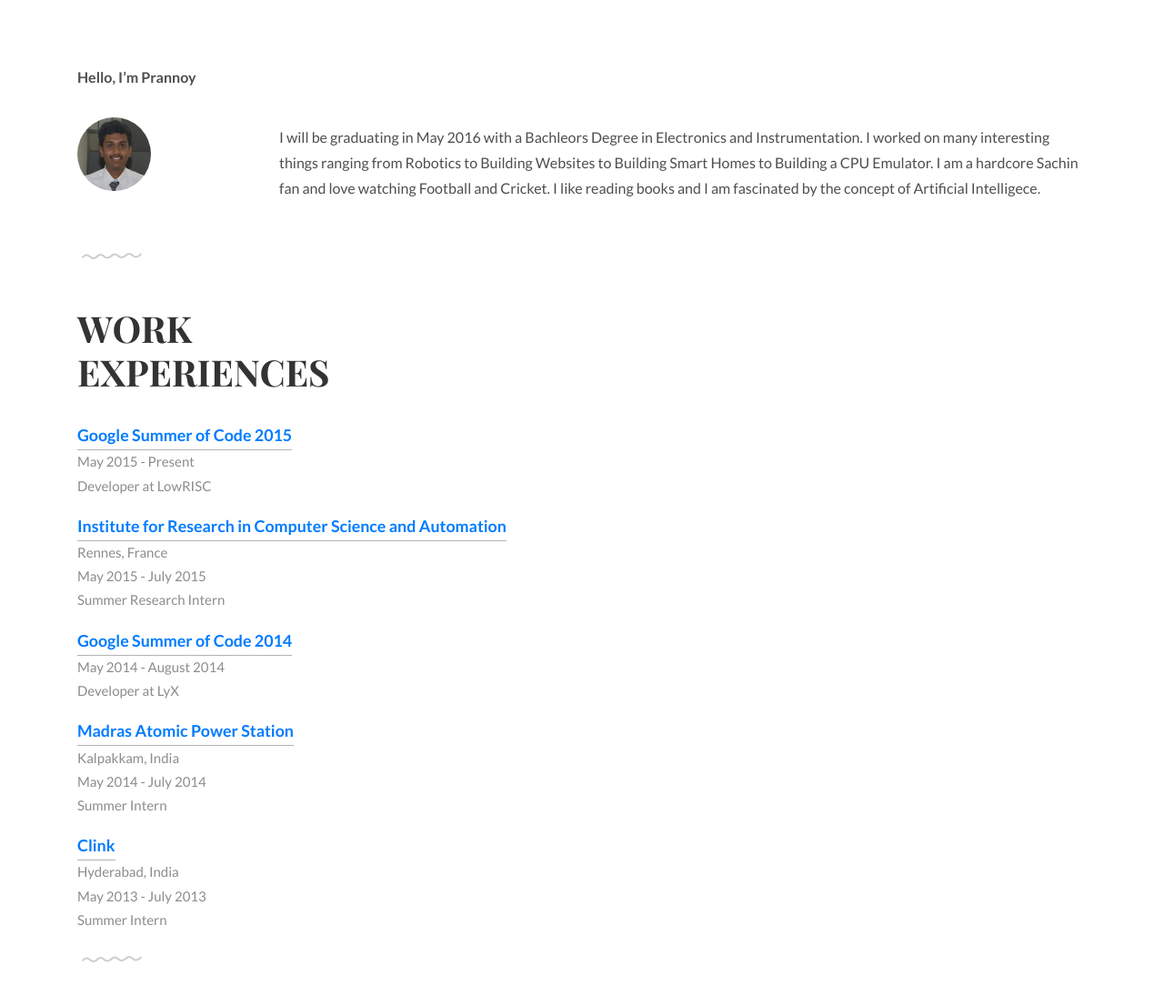
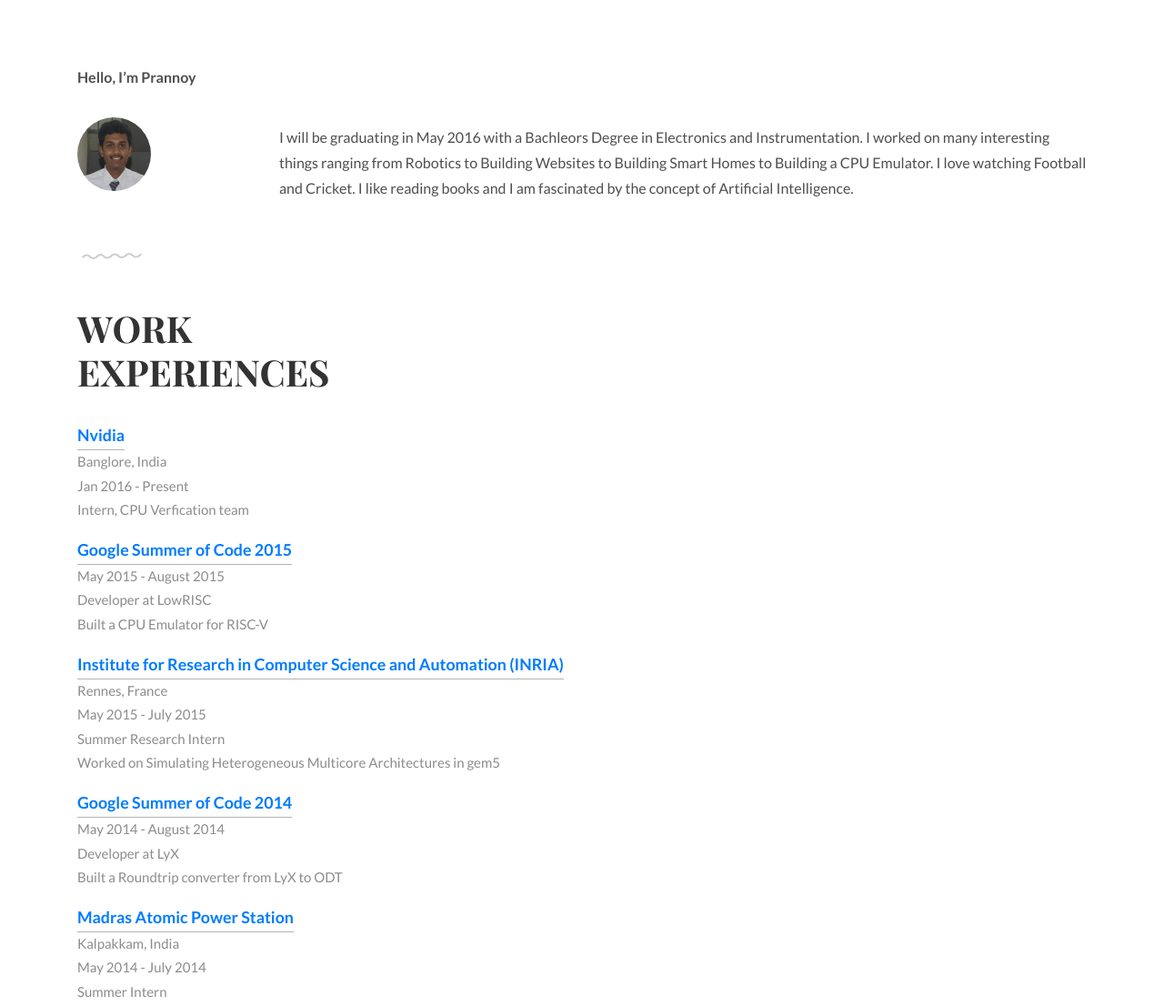
Before and after one commit to prannoyp/prannoyp.github.io, a plain HTML site: page index.html in a window 1280 px wide. Shown: the part 620-1726 px from the top of the page at 91% size. Drawn offline with nearby package versions, Linux system fonts and the light colour scheme; files that its build step writes are made by us from their sources.

Commit message:
Some changes in content and updated work experience

```diff
--- a/index.html
+++ b/index.html
@@ -67,8 +67,7 @@
 					<h2><b><span id="typed"></span></b></h2>
 				</div>
 				<p>
-					I will be graduating in May 2016 with a Bachleors Degree in Electronics and Instrumentation. I worked on many interesting things ranging from Robotics to Building Websites to Building Smart Homes to Building a CPU Emulator. I am a hardcore Sachin fan and love watching Football and Cricket.
-					I like reading books and I am fascinated by the concept of Artificial Intelligece.
+					I will be graduating in May 2016 with a Bachleors Degree in Electronics and Instrumentation. I worked on many interesting things ranging from Robotics to Building Websites to Building Smart Homes to Building a CPU Emulator. I love watching Football and Cricket. I like reading books and I am fascinated by the concept of Artificial Intelligence.
 				</p>
 			</div>
 		</div>
@@ -78,21 +77,30 @@
 	<div class="work section second" id="experiences">
 		<div class="container">
 			<h1>Work<br>Experiences</h1>
+      <ul class="work-list">
+				<li><a href="#">Nvidia</a></li>
+				<li>Banglore, India</li>
+				<li>Jan 2016 - Present</li>
+				<li>Intern, CPU Verfication team</li>
+			</ul>
 			<ul class="work-list">
 				<li><a href="#">Google Summer of Code 2015</a></li>
-				<li>May 2015 - Present</li>
+				<li>May 2015 - August 2015</li>
 				<li>Developer at LowRISC</li>
+        <li>Built a CPU Emulator for RISC-V</li>
 			</ul>
 			<ul class="work-list">
-				<li><a href="#">Institute for Research in Computer Science and Automation</a></li>
+				<li><a href="#">Institute for Research in Computer Science and Automation (INRIA)</a></li>
 				<li>Rennes, France</li>
 				<li>May 2015 - July 2015</li>
 				<li>Summer Research Intern</li>
+        <li>Worked on Simulating Heterogeneous Multicore Architectures in gem5</li>
 			</ul>
 			<ul class="work-list">
 				<li><a href="#">Google Summer of Code 2014</a></li>
 				<li>May 2014 - August 2014</li>
 				<li>Developer at LyX</li>
+        <li>Built a Roundtrip converter from LyX to ODT</li>
 			</ul>
 			<ul class="work-list">
 				<li><a href="#">Madras Atomic Power Station</a></li>
@@ -149,14 +157,14 @@
 				<li>Programming</li>
 				<li>C / Java / Python / Javascript</li>
 				<li>Assembly / Shell / Ruby on Rails</li>
-				<li>Matlab / Embedded C / Verilog</li>
-				<li>LaTeX</li>
+				<li>Matlab / Embedded C / System Verilog</li>
 			</ul>
 			<ul class="skill-list list-flat">
 				<li>Familiar with</li>
 				<li>NodeJS / C++ / Android</li>
 				<li> Ruby / Bootstrap / CSS</li>
 				<li>Proteus / Cadence</li>
+        <li>LaTeX</li>
 			</ul>
 		</div>
 	</div>
@@ -164,7 +172,7 @@
 	<!-- Quote -->
 	<div class="quote">
 		<div class="container text-centered">
-			<h1>I don't need time, I need a deadline</h1>
+			<h1>Stay Hungry, Stay Foolish</h1>
 		</div>
 	</div>
 
@@ -194,7 +202,7 @@
     <script>
 		function newTyped(){}$(function(){$("#typed").typed({
 		// Change to edit type effect
-		strings: ["I study at BITS-Pilani", "I come from Hyderabad", "I love programming"],
+		strings: ["I study at BITS-Pilani", "Grew up in Hyderabad", "Programming Enthusiast"],
 
 		typeSpeed:70,backDelay:1000,contentType:"html",loop:!0,resetCallback:function(){newTyped()}}),$(".reset").click(function(){$("#typed").typed("reset")})});
     </script>
```
